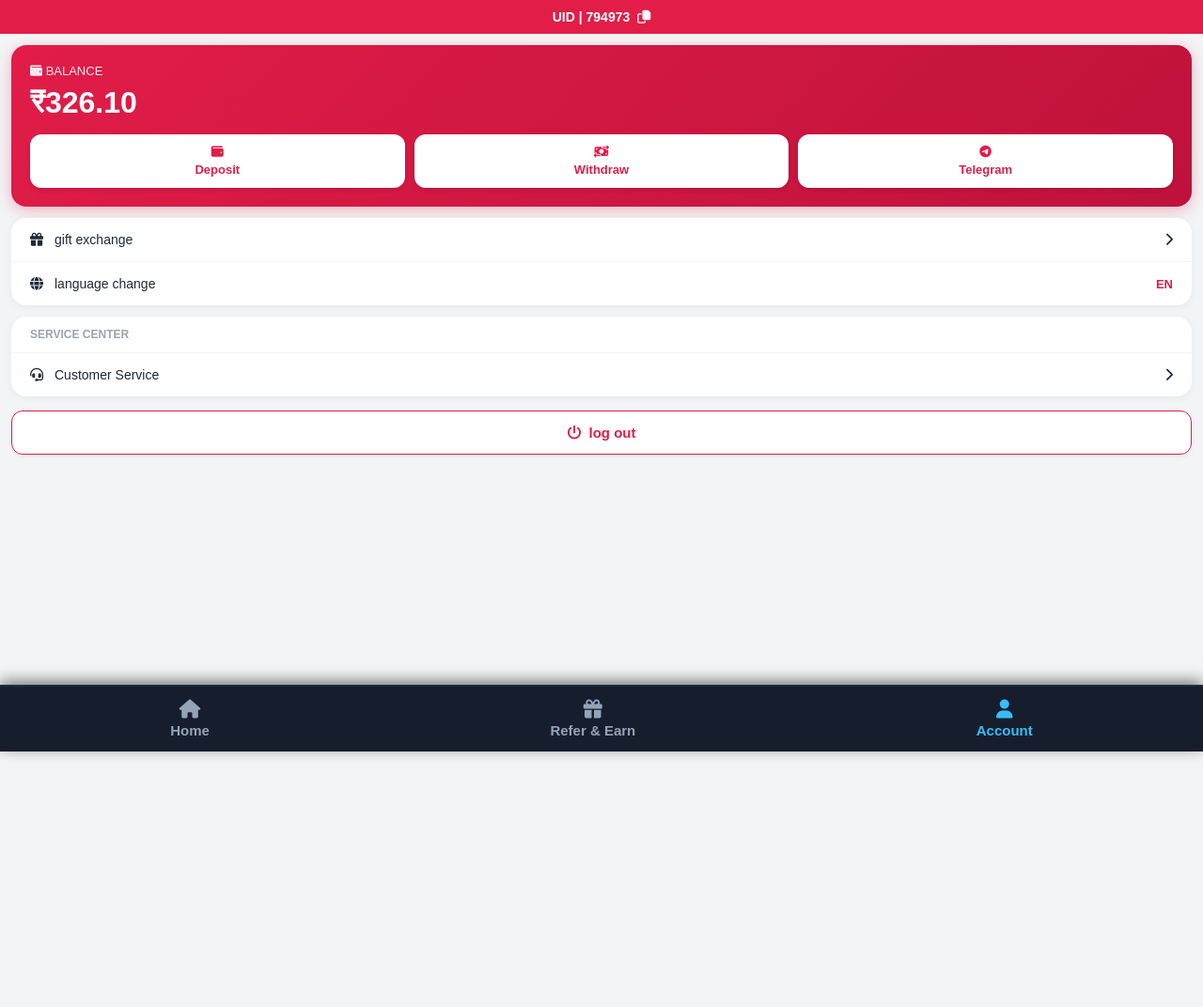
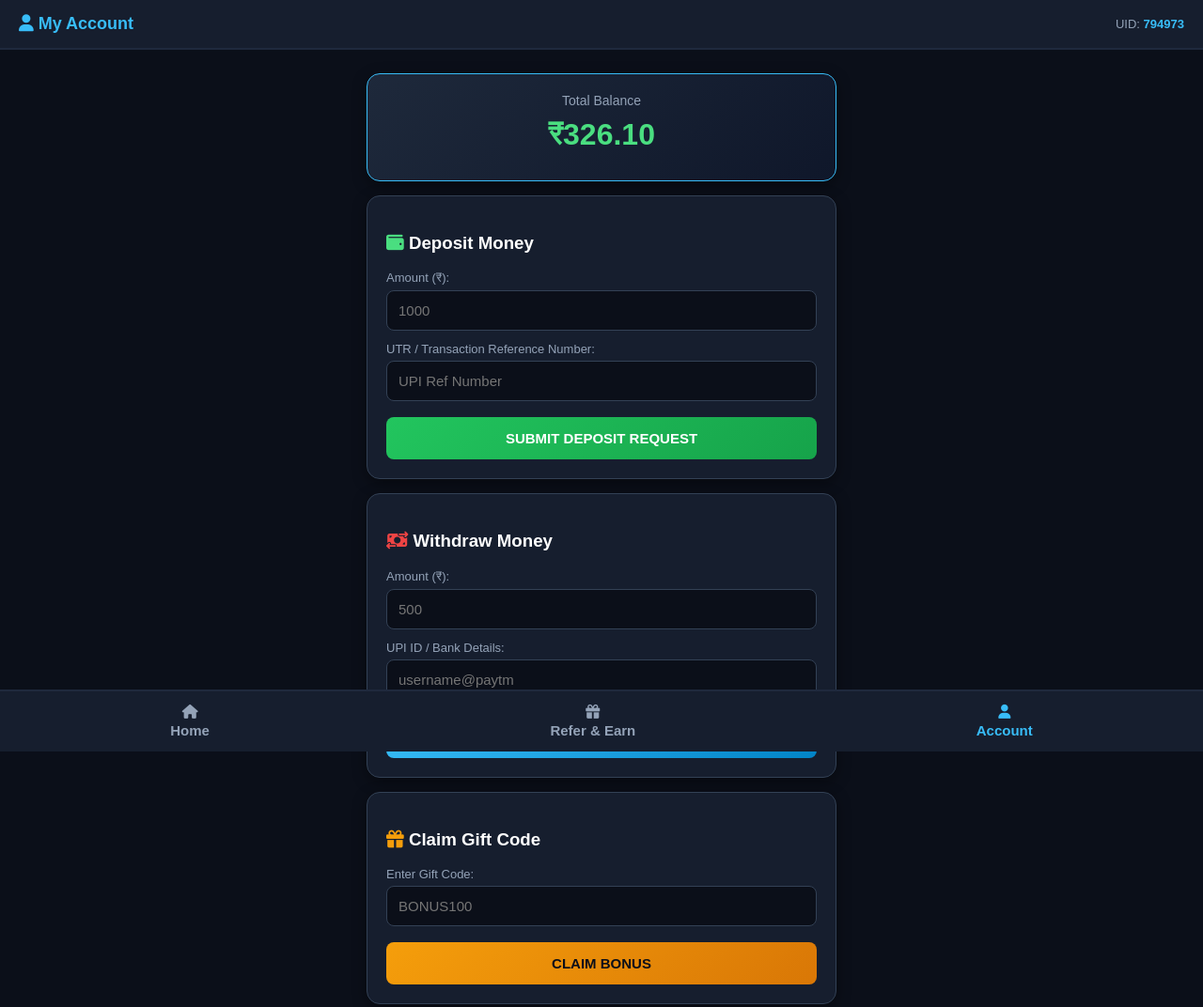
Before and after one commit to Surendragadli/skynova-game, a website: page account.html in a window 1280 px wide. Shown: the whole page at 94% size. Before the commit the page ends 800 px from the top, so only its background shows below. Drawn offline with Linux system fonts and the light colour scheme.

Commit message:
Add files via upload

```diff
--- a/account.html
+++ b/account.html
@@ -3,224 +3,223 @@
 <head>
     <meta charset="UTF-8">
     <meta name="viewport" content="width=device-width, initial-scale=1.0">
-    <title>SkyNova - Account</title>
+    <title>SkyNova - Account & Wallet</title>
     <link rel="icon" href="logo.png" type="image/png">
     <link rel="stylesheet" href="https://cdnjs.cloudflare.com/ajax/libs/font-awesome/6.4.0/css/all.min.css">
     <style>
-        body { font-family: Arial, sans-serif; background-color: #f3f4f6; color: #1f2937; margin: 0; padding-bottom: 90px; }
-        .top-uid-bar { background-color: #e11d48; color: white; padding: 10px 15px; text-align: center; font-size: 14px; font-weight: bold; display: flex; justify-content: center; align-items: center; gap: 8px; }
-        .wallet-card { background: linear-gradient(135deg, #e11d48, #be123c); margin: 12px; padding: 20px; border-radius: 16px; color: white; box-shadow: 0 4px 15px rgba(225, 29, 72, 0.3); }
-        .wallet-balance { font-size: 32px; font-weight: bold; margin: 8px 0; }
-        .wallet-actions { display: grid; grid-template-columns: repeat(3, 1fr); gap: 10px; margin-top: 15px; }
-        .wallet-btn { background-color: white; color: #e11d48; border: none; padding: 12px 5px; border-radius: 12px; font-weight: bold; font-size: 13px; text-align: center; text-decoration: none; cursor: pointer; display: flex; flex-direction: column; align-items: center; gap: 5px; box-shadow: 0 2px 5px rgba(0,0,0,0.1); }
-        .menu-container { margin: 12px; background: white; border-radius: 16px; overflow: hidden; box-shadow: 0 2px 8px rgba(0,0,0,0.05); }
-        .menu-item { display: flex; justify-content: space-between; align-items: center; padding: 15px 20px; border-bottom: 1px solid #f3f4f6; text-decoration: none; color: #1f2937; font-weight: 500; font-size: 14px; cursor: pointer; }
-        .menu-item:last-child { border-bottom: none; }
-        .menu-left { display: flex; align-items: center; gap: 12px; }
-        .logout-btn-container { margin: 15px 12px; }
-        .logout-btn { background-color: white; color: #e11d48; border: 1px solid #e11d48; width: 100%; padding: 14px; border-radius: 12px; font-weight: bold; font-size: 15px; cursor: pointer; display: flex; justify-content: center; align-items: center; gap: 8px; box-shadow: 0 2px 5px rgba(0,0,0,0.05); }
+        body { font-family: Arial, sans-serif; background-color: #0b0f19; color: #ffffff; margin: 0; padding-bottom: 90px; }
+        header { background-color: #161e2e; padding: 15px 20px; display: flex; justify-content: space-between; align-items: center; border-bottom: 2px solid #1f293d; }
+        .brand { font-size: 18px; font-weight: bold; color: #38bdf8; }
+        .container { max-width: 500px; margin: 15px auto; padding: 10px; }
+        .card { background-color: #161e2e; border: 1px solid #334155; border-radius: 14px; padding: 20px; margin-bottom: 15px; box-shadow: 0 4px 15px rgba(0,0,0,0.4); }
+        .wallet-card { background: linear-gradient(135deg, #1e293b, #0f172a); border: 1px solid #38bdf8; text-align: center; }
+        .balance-val { font-size: 32px; font-weight: bold; color: #4ade80; margin: 10px 0; }
+        .form-group { margin-bottom: 12px; }
+        .form-group label { display: block; font-size: 13px; color: #94a3b8; margin-bottom: 5px; }
+        .form-control { width: 100%; background-color: #0b0f19; border: 1px solid #334155; border-radius: 8px; color: #fff; padding: 12px; font-size: 15px; outline: none; box-sizing: border-box; }
+        .btn { width: 100%; padding: 14px; border: none; border-radius: 8px; font-weight: bold; font-size: 15px; cursor: pointer; text-transform: uppercase; margin-top: 5px; }
+        .btn-success { background: linear-gradient(135deg, #22c55e, #16a34a); color: #fff; }
+        .btn-primary { background: linear-gradient(135deg, #38bdf8, #0284c7); color: #0b0f19; }
 
-        /* Modal Styling */
-        .modal { display: none; position: fixed; inset: 0; background: rgba(0,0,0,0.7); justify-content: center; align-items: center; z-index: 100; padding: 20px; }
-        .modal-content { background-color: #ffffff; color: #1f2937; padding: 25px; border-radius: 16px; width: 100%; max-width: 330px; text-align: center; box-shadow: 0 10px 25px rgba(0,0,0,0.3); border: 2px solid #e11d48; }
-        .modal-input { width: 100%; padding: 12px; border: 1px solid #d1d5db; border-radius: 10px; font-size: 16px; margin: 15px 0; outline: none; box-sizing: border-box; text-align: center; font-weight: bold; text-transform: uppercase; }
-        .modal-btn { background: linear-gradient(135deg, #e11d48, #be123c); color: white; border: none; padding: 12px; border-radius: 10px; font-weight: bold; font-size: 15px; width: 100%; cursor: pointer; }
-        .modal-close { background: #e5e7eb; color: #4b5563; border: none; padding: 10px; border-radius: 10px; font-weight: bold; font-size: 14px; width: 100%; cursor: pointer; margin-top: 10px; }
-
-        /* Navigation Bar */
-        .navbar { position: fixed; bottom: 0; left: 0; width: 100%; background-color: #161e2e; display: flex; justify-content: space-around; padding: 14px 0; border-top: 2px solid #1f293d; z-index: 50; box-shadow: 0 -4px 15px rgba(0,0,0,0.5); }
+        .navbar { position: fixed; bottom: 0; left: 0; width: 100%; background-color: #161e2e; display: flex; justify-content: space-around; padding: 14px 0; border-top: 2px solid #1f293d; z-index: 50; }
         .nav-item { color: #94a3b8; text-decoration: none; font-size: 15px; font-weight: bold; text-align: center; display: flex; flex-direction: column; gap: 4px; align-items: center; }
-        .nav-item i { font-size: 20px; }
         .nav-item.active { color: #38bdf8; }
     </style>
 </head>
 <body>
 
-<div class="top-uid-bar">
-    <span>UID | <span id="userUid">794973</span></span>
-    <i class="fa-regular fa-copy" onclick="copyUid()" style="cursor: pointer;"></i>
-</div>
+<header>
+    <div class="brand"><i class="fa-solid fa-user"></i> My Account</div>
+    <div style="color: #94a3b8; font-size: 13px;">UID: <b id="displayUid" style="color: #38bdf8;">794973</b></div>
+</header>
 
-<div class="wallet-card">
-    <div style="font-size: 13px; opacity: 0.9;"><i class="fa-solid fa-wallet"></i> <span data-translate="balanceTitle">BALANCE</span></div>
-    <div class="wallet-balance">₹<span id="userBalance">326.10</span></div>
-    <div class="wallet-actions">
-        <a href="deposit.html" class="wallet-btn"><i class="fa-solid fa-wallet text-lg"></i> <span data-translate="depositBtn">Deposit</span></a>
-        <a href="withdraw.html" class="wallet-btn"><i class="fa-solid fa-money-bill-transfer text-lg"></i> <span data-translate="withdrawBtn">Withdraw</span></a>
-        <a href="https://t.me/skynovaa11" target="_blank" class="wallet-btn"><i class="fa-brands fa-telegram text-lg"></i> Telegram</a>
+<div class="container">
+    <!-- Wallet Card -->
+    <div class="card wallet-card">
+        <div style="font-size: 14px; color: #94a3b8;">Total Balance</div>
+        <div class="balance-val">₹<span id="accountBalance">326.10</span></div>
     </div>
-</div>
 
-<div class="menu-container">
-    <div class="menu-item" onclick="openGiftModal()">
-        <div class="menu-left"><i class="fa-solid fa-gift text-rose-500"></i> <span data-translate="giftExchange">gift exchange</span></div>
-        <i class="fa-solid fa-chevron-right text-gray-400 text-sm"></i>
+    <!-- Deposit Card -->
+    <div class="card">
+        <h3><i class="fa-solid fa-wallet" style="color: #4ade80;"></i> Deposit Money</h3>
+        <div class="form-group">
+            <label>Amount (₹):</label>
+            <input type="number" id="depAmount" class="form-control" placeholder="1000">
+        </div>
+        <div class="form-group">
+            <label>UTR / Transaction Reference Number:</label>
+            <input type="text" id="depUtr" class="form-control" placeholder="UPI Ref Number">
+        </div>
+        <button class="btn btn-success" onclick="requestDeposit()">Submit Deposit Request</button>
     </div>
-    <div class="menu-item" onclick="toggleLanguage()">
-        <div class="menu-left"><i class="fa-solid fa-globe text-rose-500"></i> <span data-translate="langChange">language change</span></div>
-        <span id="langIndicator" style="color: #e11d48; font-weight: bold; font-size: 13px;">EN</span>
+
+    <!-- Withdrawal Card -->
+    <div class="card">
+        <h3><i class="fa-solid fa-money-bill-transfer" style="color: #ef4444;"></i> Withdraw Money</h3>
+        <div class="form-group">
+            <label>Amount (₹):</label>
+            <input type="number" id="withAmount" class="form-control" placeholder="500">
+        </div>
+        <div class="form-group">
+            <label>UPI ID / Bank Details:</label>
+            <input type="text" id="withDetails" class="form-control" placeholder="username@paytm">
+        </div>
+        <button class="btn btn-primary" onclick="requestWithdrawal()">Submit Withdrawal Request</button>
     </div>
-</div>
 
-<div class="menu-container">
-    <div style="padding: 12px 20px; font-size: 12px; color: #9ca3af; font-weight: bold; border-bottom: 1px solid #f3f4f6;" data-translate="serviceCenter">SERVICE CENTER</div>
-    <a href="https://t.me/Skynovaa1_bot" target="_blank" class="menu-item">
-        <div class="menu-left"><i class="fa-solid fa-headset text-rose-500"></i> <span data-translate="customerService">Customer Service</span></div>
-        <i class="fa-solid fa-chevron-right text-gray-400 text-sm"></i>
-    </a>
-</div>
-
-<div class="logout-btn-container">
-    <button class="logout-btn" onclick="logoutUser()"><i class="fa-solid fa-power-off"></i> <span data-translate="logoutBtn">log out</span></button>
-</div>
-
-<!-- Gift Code Modal -->
-<div id="giftModal" class="modal">
-    <div class="modal-content">
-        <h3 style="color: #e11d48; margin-top: 0; margin-bottom: 5px;"><i class="fa-solid fa-gift"></i> <span data-translate="modalTitle">Gift Exchange</span></h3>
-        <p style="font-size: 13px; color: #6b7280; margin-bottom: 10px;" data-translate="modalDesc">Apna gift code niche enter karein:</p>
-        <input type="text" id="giftCodeInput" class="modal-input" placeholder="ENTER CODE">
-        <button class="modal-btn" onclick="claimGiftCode()" data-translate="modalClaimBtn">Claim Bonus</button>
-        <button class="modal-close" onclick="closeGiftModal()" data-translate="modalCancelBtn">Cancel</button>
+    <!-- Gift Code Card -->
+    <div class="card">
+        <h3><i class="fa-solid fa-gift" style="color: #f59e0b;"></i> Claim Gift Code</h3>
+        <div class="form-group">
+            <label>Enter Gift Code:</label>
+            <input type="text" id="giftCodeBox" class="form-control" placeholder="BONUS100">
+        </div>
+        <button class="btn" style="background: linear-gradient(135deg, #f59e0b, #d97706); color: #0b0f19;" onclick="claimGiftCode()">Claim Bonus</button>
     </div>
 </div>
 
 <div class="navbar">
-    <a href="home.html" class="nav-item"><i class="fa-solid fa-house"></i> <span data-translate="navHome">Home</span></a>
-    <a href="refer.html" class="nav-item"><i class="fa-solid fa-gift"></i> <span data-translate="navRefer">Refer & Earn</span></a>
-    <a href="account.html" class="nav-item active"><i class="fa-solid fa-user"></i> <span data-translate="navAccount">Account</span></a>
+    <a href="home.html" class="nav-item"><i class="fa-solid fa-house"></i> Home</a>
+    <a href="refer.html" class="nav-item"><i class="fa-solid fa-gift"></i> Refer & Earn</a>
+    <a href="account.html" class="nav-item active"><i class="fa-solid fa-user"></i> Account</a>
 </div>
 
 <script>
-    const translations = {
-        EN: {
-            balanceTitle: "BALANCE",
-            depositBtn: "Deposit",
-            withdrawBtn: "Withdraw",
-            giftExchange: "gift exchange",
-            langChange: "language change",
-            serviceCenter: "SERVICE CENTER",
-            customerService: "Customer Service",
-            logoutBtn: "log out",
-            modalTitle: "Gift Exchange",
-            modalDesc: "Apna gift code niche enter karein:",
-            modalClaimBtn: "Claim Bonus",
-            modalCancelBtn: "Cancel",
-            navHome: "Home",
-            navRefer: "Refer & Earn",
-            navAccount: "Account"
-        },
-        HI: {
-            balanceTitle: "शेष राशि (BALANCE)",
-            depositBtn: "डिपॉजिट",
-            withdrawBtn: "विथड्रawal",
-            giftExchange: "गिफ्ट एक्सचेंज",
-            langChange: "भाषा बदलें (Language)",
-            serviceCenter: "सहायता केंद्र (SERVICE CENTER)",
-            customerService: "ग्राहक सेवा (Customer Service)",
-            logoutBtn: "लॉग आउट",
-            modalTitle: "गिफ्ट एक्सचेंज",
-            modalDesc: "Enter your gift code below:",
-            modalClaimBtn: "বোনस प्राप्त करें (Claim)",
-            modalCancelBtn: "रद्द करें",
-            navHome: "होम",
-            navRefer: "रेफर एंड अर्न",
-            navAccount: "अकाउंट"
-        }
-    };
+    const BIN_ID = "6a956b28f5f4af5e29579654";
+    const API_KEY = "$2a$10$NlG72U8qTFJlqXuI46qkm.GIULbWkTOFL0QznU4GCT0ypt9I5Icy6";
 
-    let currentLang = localStorage.getItem('skynova_lang') || 'EN';
+    let balance = parseFloat(localStorage.getItem('skynova_balance') || '326.10');
+    let uid = localStorage.getItem('skynova_uid') || '794973';
+    document.getElementById('accountBalance').innerText = balance.toFixed(2);
+    document.getElementById('displayUid').innerText = uid;
 
-    window.addEventListener('DOMContentLoaded', () => {
-        let currentBal = parseFloat(localStorage.getItem('skynova_balance') || '326.10');
-        document.getElementById('userBalance').innerText = currentBal.toFixed(2);
+    async function requestDeposit() {
+        let amount = parseFloat(document.getElementById('depAmount').value);
+        let utr = document.getElementById('depUtr').value.trim();
 
-        let savedUid = localStorage.getItem('skynova_uid');
-        if(!savedUid) {
-            savedUid = "794973";
-            localStorage.setItem('skynova_uid', savedUid);
-        }
-        document.getElementById('userUid').innerText = savedUid;
-        applyLanguage(currentLang);
-    });
-
-    function toggleLanguage() {
-        currentLang = (currentLang === 'EN') ? 'HI' : 'EN';
-        localStorage.setItem('skynova_lang', currentLang);
-        applyLanguage(currentLang);
-    }
-
-    function applyLanguage(lang) {
-        document.getElementById('langIndicator').innerText = lang;
-        let elements = document.querySelectorAll('[data-translate]');
-        elements.forEach(el => {
-            let key = el.getAttribute('data-translate');
-            if(translations[lang][key]) {
-                el.innerText = translations[lang][key];
-            }
-        });
-    }
-
-    function copyUid() {
-        let uid = document.getElementById('userUid').innerText;
-        navigator.clipboard.writeText(uid);
-        alert("UID Successfully Copied: " + uid);
-    }
-
-    function openGiftModal() {
-        document.getElementById('giftCodeInput').value = '';
-        document.getElementById('giftModal').style.display = 'flex';
-    }
-
-    function closeGiftModal() {
-        document.getElementById('giftModal').style.display = 'none';
-    }
-
-    function claimGiftCode() {
-        let inputCode = document.getElementById('giftCodeInput').value.trim().toUpperCase();
-        if(!inputCode) {
-            alert("Kripya valid gift code enter karein!");
+        if(isNaN(amount) || amount <= 0 || !utr) {
+            alert("Kripya sahi amount aur UTR dalein!");
             return;
         }
 
-        let uid = localStorage.getItem('skynova_uid') || "794973";
-        let giftDb = JSON.parse(localStorage.getItem('skynova_gift_codes') || '{}');
+        try {
+            let res = await fetch(`https://api.jsonbin.io/v3/b/${BIN_ID}/latest`, {
+                headers: { 'X-Master-Key': API_KEY }
+            });
+            let json = await res.json();
+            let data = json.record;
 
-        // Match key case-insensitively
-        let matchedKey = Object.keys(giftDb).find(k => k.trim().toUpperCase() === inputCode);
+            if(!data.deposits) data.deposits = [];
+            data.deposits.push({ id: Date.now(), uid: uid, amount: amount, utr: utr, status: 'Pending' });
 
-        if(matchedKey) {
-            let gift = giftDb[matchedKey];
+            let updateRes = await fetch(`https://api.jsonbin.io/v3/b/${BIN_ID}`, {
+                method: 'PUT',
+                headers: { 'Content-Type': 'application/json', 'X-Master-Key': API_KEY },
+                body: JSON.stringify(data)
+            });
+
+            if(updateRes.ok) {
+                alert("Deposit request admin ko bhej di gayi hai! Approval ke baad balance update ho jayega.");
+                document.getElementById('depAmount').value = '';
+                document.getElementById('depUtr').value = '';
+            }
+        } catch(e) {
+            alert("Error sending deposit request.");
+        }
+    }
+
+    async function requestWithdrawal() {
+        let amount = parseFloat(document.getElementById('withAmount').value);
+        let details = document.getElementById('withDetails').value.trim();
+
+        if(isNaN(amount) || amount <= 0 || !details) {
+            alert("Sahi amount aur details bharein!");
+            return;
+        }
+
+        if(balance < amount) {
+            alert("Aapka balance kam hai!");
+            return;
+        }
+
+        try {
+            let res = await fetch(`https://api.jsonbin.io/v3/b/${BIN_ID}/latest`, {
+                headers: { 'X-Master-Key': API_KEY }
+            });
+            let json = await res.json();
+            let data = json.record;
+
+            if(!data.withdrawals) data.withdrawals = [];
+            data.withdrawals.push({ id: Date.now(), uid: uid, amount: amount, details: details, status: 'Pending' });
+
+            let updateRes = await fetch(`https://api.jsonbin.io/v3/b/${BIN_ID}`, {
+                method: 'PUT',
+                headers: { 'Content-Type': 'application/json', 'X-Master-Key': API_KEY },
+                body: JSON.stringify(data)
+            });
+
+            if(updateRes.ok) {
+                balance -= amount;
+                localStorage.setItem('skynova_balance', balance.toFixed(2));
+                document.getElementById('accountBalance').innerText = balance.toFixed(2);
+
+                alert("Withdrawal request submit ho gayi hai!");
+                document.getElementById('withAmount').value = '';
+                document.getElementById('withDetails').value = '';
+            }
+        } catch(e) {
+            alert("Error sending withdrawal request.");
+        }
+    }
+
+    async function claimGiftCode() {
+        let code = document.getElementById('giftCodeBox').value.trim().toUpperCase();
+        if(!code) { alert("Code dalein!"); return; }
+
+        try {
+            let res = await fetch(`https://api.jsonbin.io/v3/b/${BIN_ID}/latest`, {
+                headers: { 'X-Master-Key': API_KEY }
+            });
+            let json = await res.json();
+            let data = json.record;
+
+            if(!data.gifts || !data.gifts[code]) {
+                alert("Galat ya expired gift code!");
+                return;
+            }
+
+            let gift = data.gifts[code];
             if(!gift.claimedUsers) gift.claimedUsers = [];
 
             if(gift.claimedUsers.includes(uid)) {
-                alert("Aap ye gift code pehle hi claim kar chuke hain!");
-                return;
-            }
-            if(gift.usedCount >= gift.maxUses) {
-                alert("Ye gift code expired ho chuka hai!");
+                alert("Aap yeh code pehle hi claim kar chuke hain!");
                 return;
             }
 
+            if(gift.usedCount >= gift.maxUses) {
+                alert("Is gift code ki limit khatam ho chuki hai!");
+                return;
+            }
+
+            gift.claimedUsers.push(uid);
             gift.usedCount++;
-            gift.claimedUsers.push(uid);
-            localStorage.setItem('skynova_gift_codes', JSON.stringify(giftDb));
 
-            let bal = parseFloat(localStorage.getItem('skynova_balance') || '326.10');
-            bal += parseFloat(gift.amount);
-            localStorage.setItem('skynova_balance', bal.toFixed(2));
+            let updateRes = await fetch(`https://api.jsonbin.io/v3/b/${BIN_ID}`, {
+                method: 'PUT',
+                headers: { 'Content-Type': 'application/json', 'X-Master-Key': API_KEY },
+                body: JSON.stringify(data)
+            });
 
-            document.getElementById('userBalance').innerText = bal.toFixed(2);
-            closeGiftModal();
-            alert(`Badhai ho! ₹${gift.amount} successfully aapke account me add ho gaye hain!`);
-        } else {
-            alert("Galat ya invalid gift code!");
-        }
-    }
-
-    function logoutUser() {
-        if(confirm("Kya aap log out karna chahte hain?")) {
-            window.location.href = "index.html";
+            if(updateRes.ok) {
+                balance += gift.amount;
+                localStorage.setItem('skynova_balance', balance.toFixed(2));
+                document.getElementById('accountBalance').innerText = balance.toFixed(2);
+                alert(`Badhai ho! ₹${gift.amount} aapke account me add ho gaye hain.`);
+                document.getElementById('giftCodeBox').value = '';
+            }
+        } catch(e) {
+            alert("Error claiming gift code.");
         }
     }
 </script>
```
